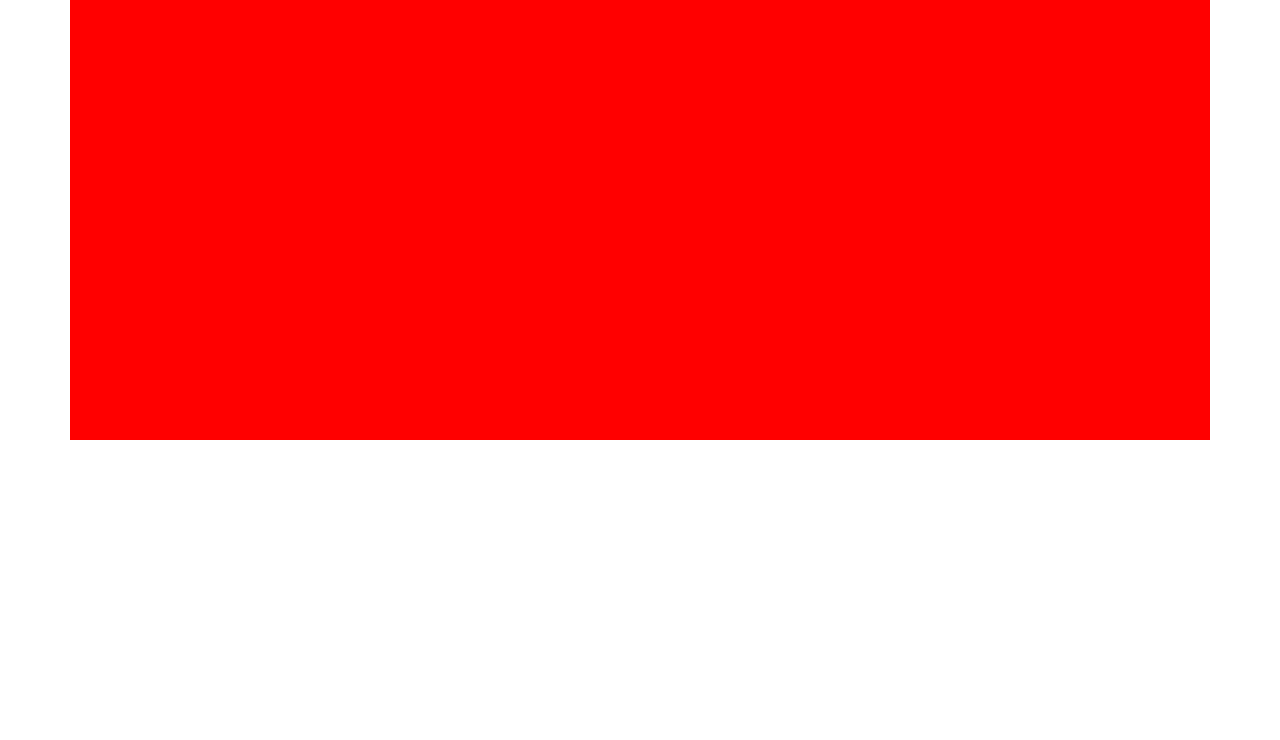
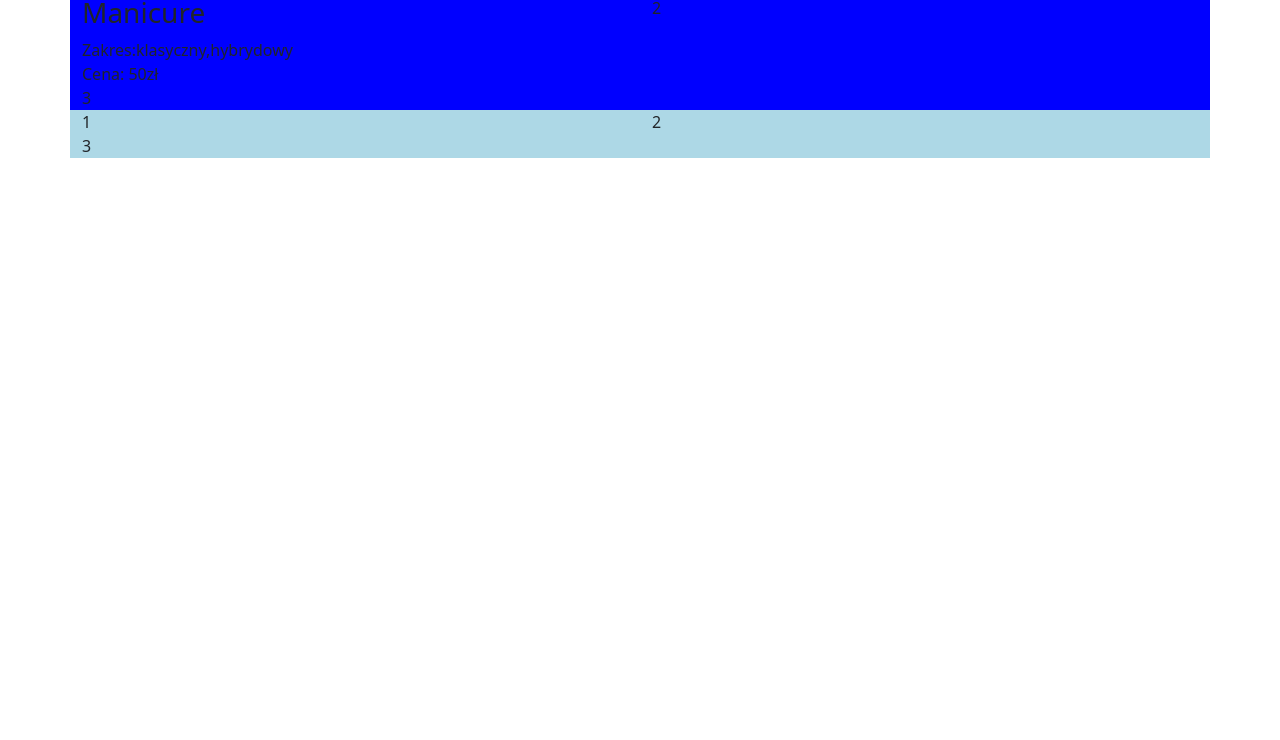
Before and after one commit to BOCHEN54/bootstrap, a plain HTML site: page index.html in a window 1280 px wide. Shown: the part 60-800 px from the top of the page. Drawn offline with Linux system fonts and the light colour scheme; files that its build step writes are made by us from their sources.

Commit message:
początek zadania

```diff
--- a/index.html
+++ b/index.html
@@ -10,14 +10,24 @@
 
 </head>
 <body>
-    <div class="container" style="height: 500px; background-color: red;">
+
+    <div class="container" style=" background-color: red;">
+        <h1>ceny usług kosmetycznych</h1>
         <div class="row" style="background-color: blue;">
-            im first
+            <div class="col-md-6 col1">
+                <h3>Manicure</h3>
+                Zakres:klasyczny,hybrydowy <br>
+                Cena: 50zł
+            </div>
+            <div class="col-md-6 col2">2</div>
+            <div class="col-md-6 col3">3</div>
         </div>
         <div class="row" style="background-color: lightblue;">
-            im secound
+            <div class="col-md-6 col1">1</div>
+            <div class="col-md-6 col2">2</div>
+            <div class="col-md-6 col3">3</div>
         </div>
     </div>
-    <script src="js/bootstrap.min.js"></script>
+    <script src="js/bootstrap.bundle.min.js"></script>
 </body>
 </html>
--- a/style.css
+++ b/style.css
@@ -0,0 +1,3 @@
+#col-md-6{
+    width: 100px;
+}
```
